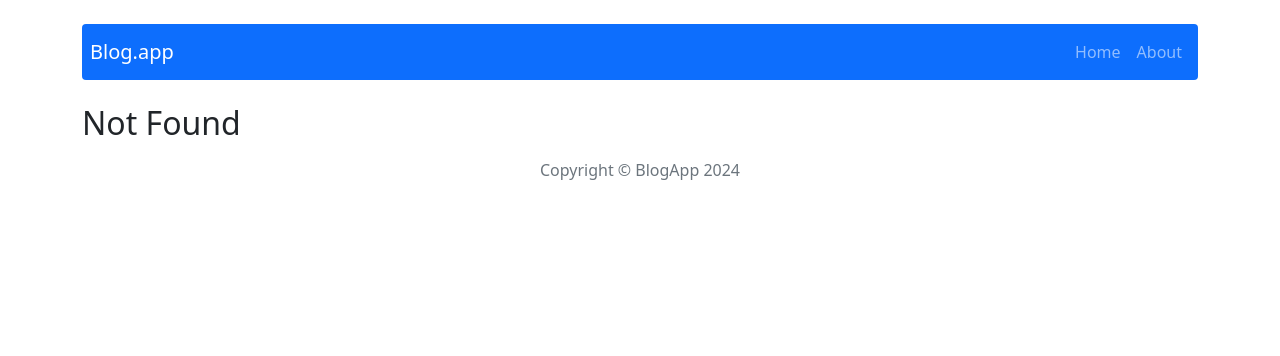
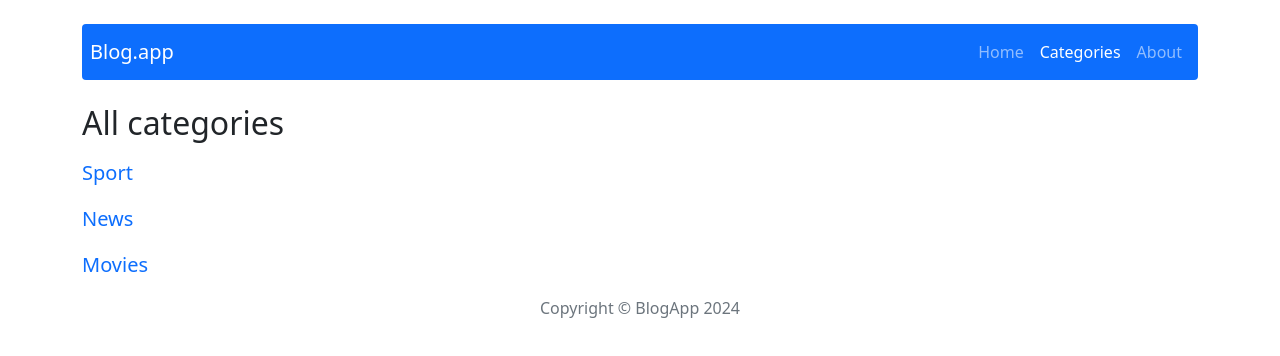
Before and after one commit to wojciechdlugosz/crud-blog-react-app, a React (Create React App) app: page /categories in a window 1280 px wide. Before the commit this address had no page. Shown: the top 356 px of the page. Built offline with nearby package versions, Linux system fonts and the light colour scheme.

Commit message:
Add categories subpage

```diff
--- a/src/App.js
+++ b/src/App.js
@@ -9,6 +9,7 @@ import { Routes, Route } from 'react-router-dom';
 import Header from './components/views/Header/Header';
 import Footer from './components/views/Footer/Footer';
 import { Container } from 'react-bootstrap';
+import Categories from './components/pages/Categories/Categories';
 
 const App = () => {
   return (
@@ -21,6 +22,7 @@ const App = () => {
           <Route path="/post/add" element={<PostAdd />} />
           <Route path="/post/edit/:postId" element={<PostEdit />} />
           <Route path="/about" element={<About />} />
+          <Route path="/categories" element={<Categories />} />
           <Route path="*" element={<NotFound />} />
         </Routes>
         <Footer />
--- a/src/components/features/PostForm/PostForm.js
+++ b/src/components/features/PostForm/PostForm.js
@@ -119,6 +119,7 @@ PostForm.propTypes = {
     publishedDate: PropTypes.string,
     shortDescription: PropTypes.string,
     content: PropTypes.string,
+    category: PropTypes.string,
 };
 
 export default PostForm;
--- /dev/null
+++ b/src/components/pages/Categories/Categories.js
@@ -0,0 +1,21 @@
+import { getAllCategories } from "../../../redux/categoriesRedux";
+import { useSelector } from 'react-redux';
+
+import Card from 'react-bootstrap/Card';
+
+const Categories = () => {
+    const categories = useSelector(getAllCategories);
+
+    return (
+        <>
+        <h2>All categories</h2>
+        {categories.map((category) => (
+            <Card key={category.id} style={{ maxWidth: '40%' }} className="my-2 border-0 mt-3">
+                <Card.Link className="text-decoration-none fs-5">{category.title}</Card.Link>
+            </Card>
+        ))}
+        </>
+    );
+};
+
+export default Categories;
--- a/src/components/views/NavBar/NavBar.js
+++ b/src/components/views/NavBar/NavBar.js
@@ -8,6 +8,7 @@ const NavBar = () => {
             <Navbar.Brand className="me-auto mx-2">Blog.app</Navbar.Brand>
             <Nav className="ms-auto mx-2">
                 <Nav.Item><Nav.Link as={NavLink} to="/">Home</Nav.Link></Nav.Item>
+                <Nav.Item><Nav.Link as={NavLink} to="/categories">Categories</Nav.Link></Nav.Item>
                 <Nav.Item><Nav.Link as={NavLink} to="/about">About</Nav.Link></Nav.Item>
             </Nav>
         </Navbar>
--- a/src/redux/postsRedux.js
+++ b/src/redux/postsRedux.js
@@ -1,6 +1,7 @@
 //selectors
 export const getAllPosts = ({ posts }) => posts;
 export const getPostById = ({ posts }, postId) => posts.find((post) => post.id == postId);
+export const getPostByCategory = ({ posts }, postCategory) => posts.find((post) => post.category === postCategory);
 
 // actions
 const createActionName = actionName => `app/posts/${actionName}`;
```
